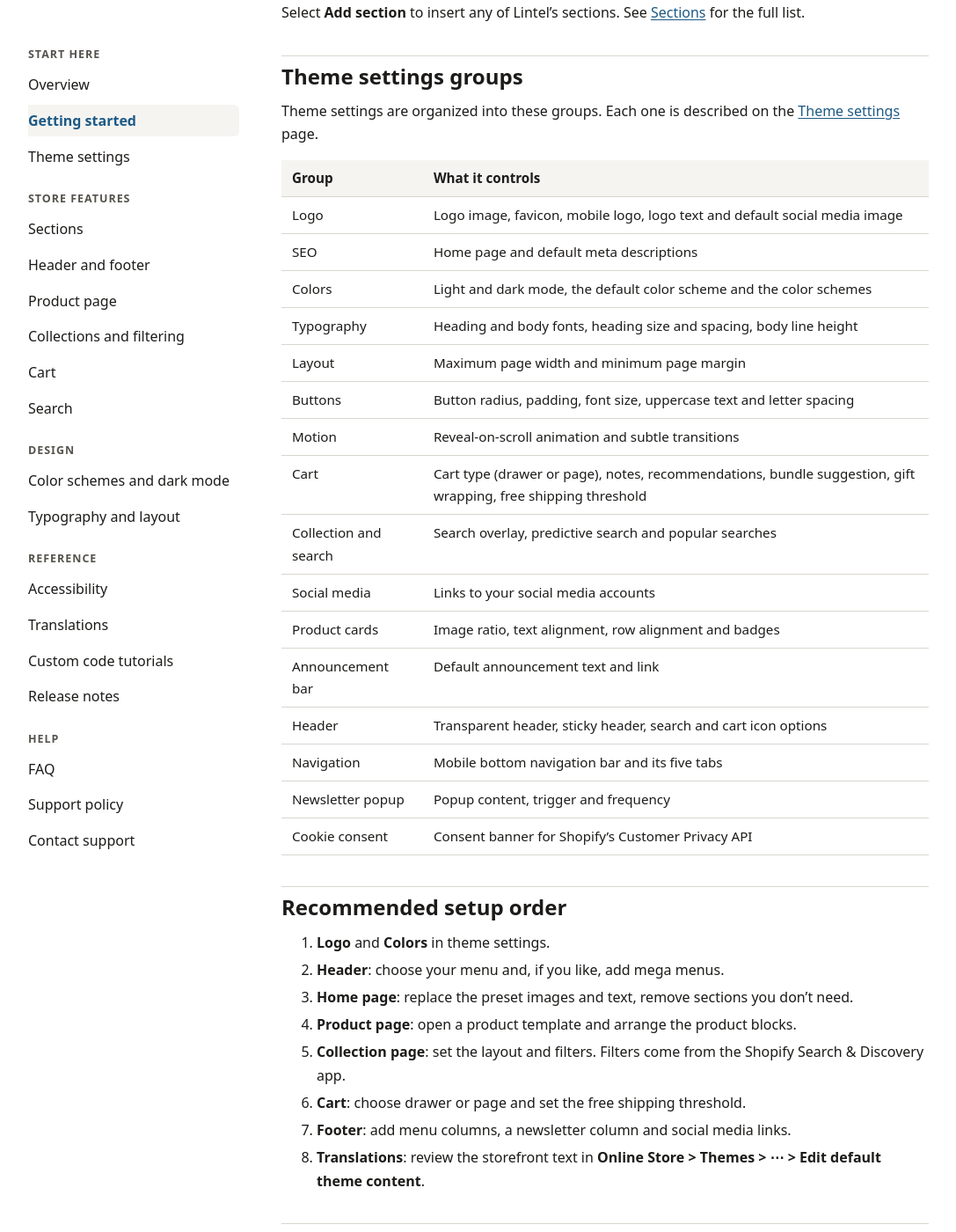
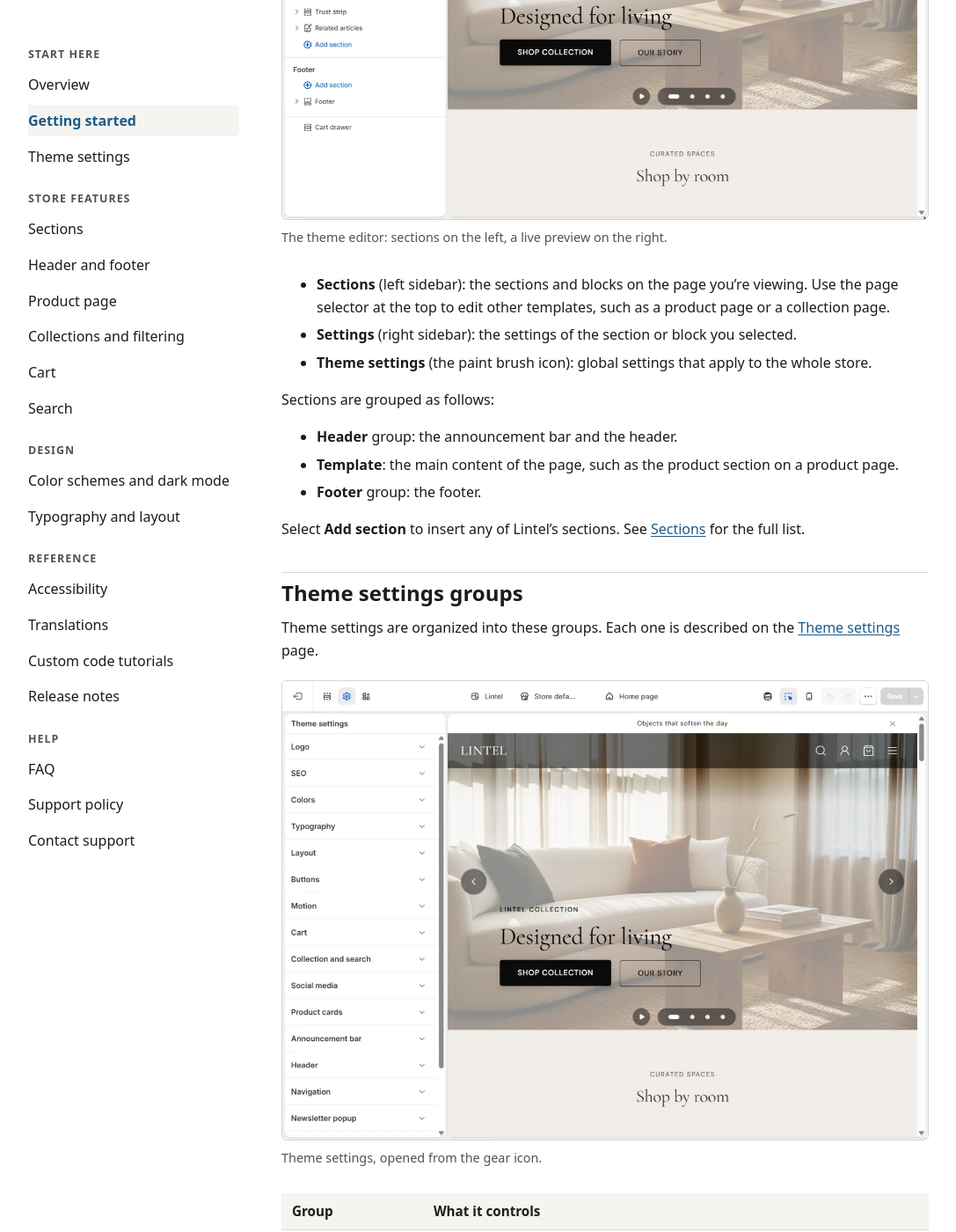
Before and after one commit to tvlgiao/lintel-docs, a Jekyll site: the page built from getting-started.md, in a window 1280 px wide and 1400 px high, scrolled down 1914 px. Shown: the whole window at 88% size, without its empty margins (16-1103 px from the left). Built offline with Jekyll 4.4.1, drawn with Linux system fonts in a browser that asks for light colours.

Commit message:
Add theme editor screenshots
The editor overview, the theme settings list, the Colors panel and a
section's settings, taken from the Lintel demo store's editor (nothing
changed or saved).

Co-Authored-By: PapaThemes <contact@papathemes.com>

```diff
--- a/_data/images.yml
+++ b/_data/images.yml
@@ -4,8 +4,11 @@
 "collections/collection": { w: 1600, h: 1000 }
 "collections/collection-mobile-filters": { w: 780, h: 1688 }
 "collections/collections-list": { w: 1600, h: 1000 }
+"colors/editor-colors": { w: 1301, h: 924 }
 "colors/home-dark": { w: 1600, h: 1000 }
 "colors/home-light": { w: 1600, h: 1000 }
+"getting-started/editor-overview": { w: 1301, h: 924 }
+"getting-started/editor-theme-settings": { w: 1301, h: 924 }
 "header-and-footer/footer": { w: 1600, h: 623 }
 "header-and-footer/header": { w: 1600, h: 133 }
 "header-and-footer/mega-menu": { w: 1600, h: 1000 }
@@ -30,6 +33,7 @@
 "sections/about-team": { w: 1600, h: 533 }
 "sections/about-values": { w: 1600, h: 559 }
 "sections/collection-list": { w: 1600, h: 1031 }
+"sections/editor-section-settings": { w: 1301, h: 924 }
 "sections/editorial-collage": { w: 1600, h: 1450 }
 "sections/featured-collection": { w: 1600, h: 1080 }
 "sections/image-gallery": { w: 1600, h: 872 }
--- a/getting-started.md
+++ b/getting-started.md
@@ -40,6 +40,8 @@ To switch presets later, add the theme again from the Theme Store and choose ano
 
 The theme editor (**Online Store > Themes > Customize**) has three areas:
 
+{% include figure.html src="getting-started/editor-overview" alt="The Shopify theme editor with the Lintel home page: the section list on the left and the live preview on the right" caption="The theme editor: sections on the left, a live preview on the right." %}
+
 - **Sections** (left sidebar): the sections and blocks on the page you're viewing. Use the page selector at the top to edit other templates, such as a product page or a collection page.
 - **Settings** (right sidebar): the settings of the section or block you selected.
 - **Theme settings** (the paint brush icon): global settings that apply to the whole store.
@@ -55,6 +57,8 @@ Select **Add section** to insert any of Lintel's sections. See [Sections]({{ '/s
 ## Theme settings groups
 
 Theme settings are organized into these groups. Each one is described on the [Theme settings]({{ '/theme-settings/' | relative_url }}) page.
+
+{% include figure.html src="getting-started/editor-theme-settings" alt="The Theme settings panel listing Logo, SEO, Colors, Typography, Layout, Buttons, Motion, Cart, Collection and search, Social media, Product cards, Announcement bar, Header, Navigation and Newsletter popup" caption="Theme settings, opened from the gear icon." %}
 
 | Group | What it controls |
 | --- | --- |
```
Also changed, not shown: colors.md (+2 -0 lines), sections.md (+2 -0 lines), assets/img/colors/editor-colors.webp (added), assets/img/getting-started/editor-overview.webp (added), assets/img/getting-started/editor-theme-settings.webp (added), assets/img/sections/editor-section-settings.webp (added).
